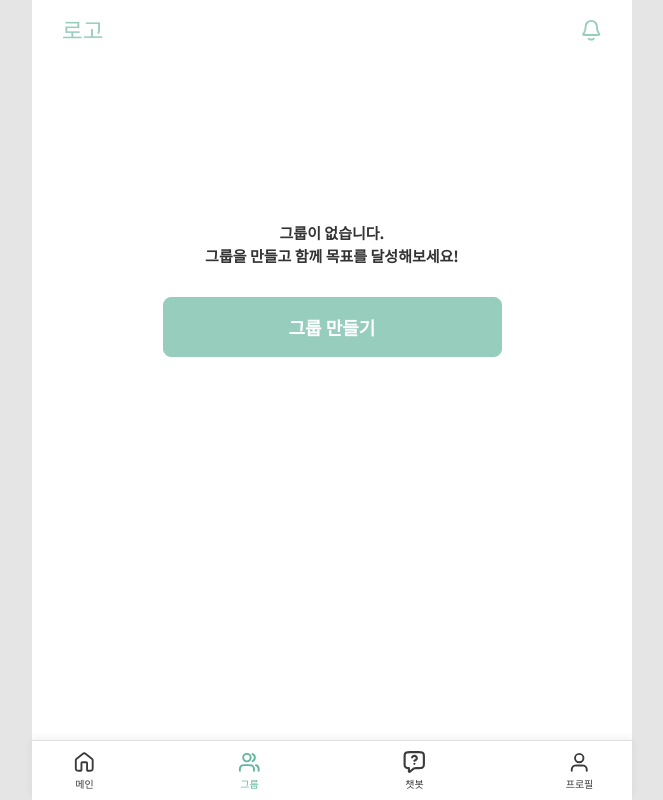
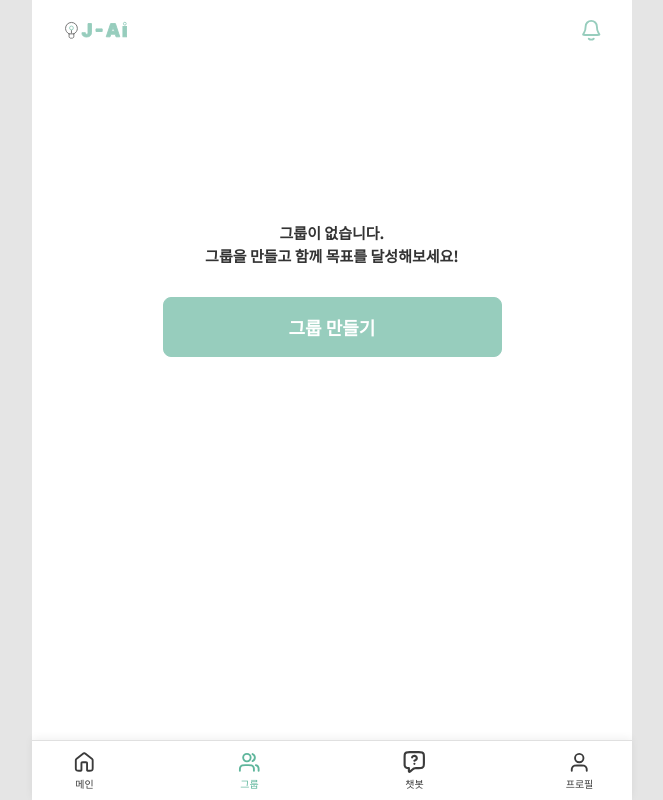
Before and after one commit to prgrms-web-devcourse-final-project/WEB1_1_ALL-I_FE, a React (Vite) app: page /group in a window 1280 px wide. Shown: the whole page, without its empty margins (308-971 px from the left). Built offline with nearby package versions, Linux system fonts and the light colour scheme; no server answers; a web font is replaced by a local one.

Commit message:
chore: 헤더에 로고 추가

```diff
--- a/src/components/layout/Header/Header.tsx
+++ b/src/components/layout/Header/Header.tsx
@@ -1,6 +1,7 @@
 import { matchPath, useLocation, useNavigate } from "react-router-dom";
 import BackIcon from "@/assets/icons/back.svg?react";
 import AlarmIcon from "@/assets/icons/alarm.svg?react";
+import LogoIcon from "@/assets/icons/logo.svg?react";
 import * as Styled from "./Header.style";
 import { HEADER_CONFIG } from "./headerConfig";
 
@@ -24,7 +25,14 @@ function Header() {
     return (
       <Styled.HeaderContainer>
         <Styled.StyledNavLink to="/main">
-          <Styled.LogoWrapper>로고</Styled.LogoWrapper>
+          <Styled.LogoWrapper>
+            <LogoIcon
+              width="100%"
+              height="100%"
+              fill="none"
+              stroke="currentColor"
+            />
+          </Styled.LogoWrapper>
         </Styled.StyledNavLink>
         <Styled.StyledNavLink to="/notifications">
           <Styled.IconWrapper>
```
